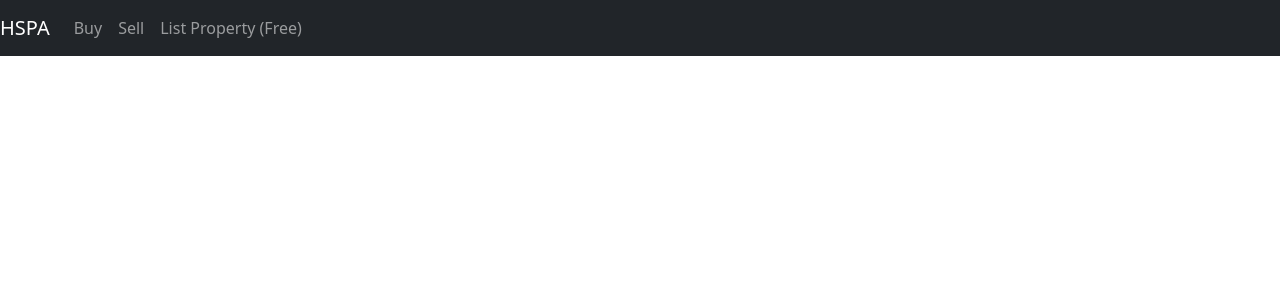
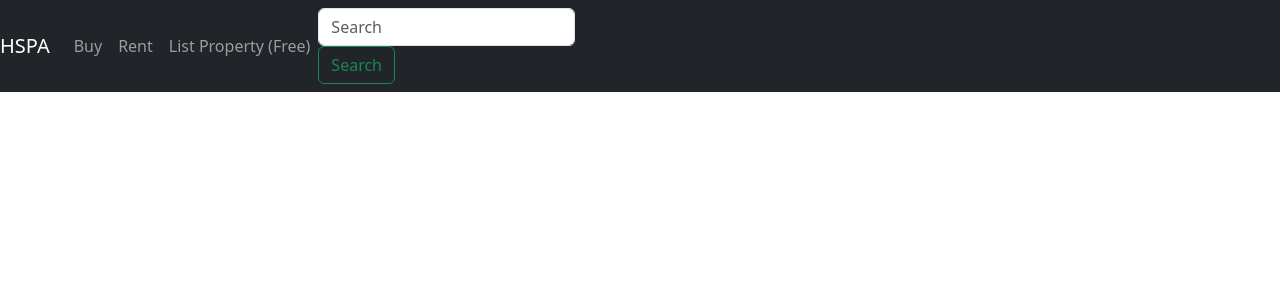
Before and after one commit to abdulmustaan941/HSPA1, an Angular app: page /property-detail/1 in a window 1280 px wide. Before the commit this address led to /. Shown: the top 300 px of the page. Built offline with nearby package versions, Linux system fonts and the light colour scheme.

Commit message:
Added detail page route

```diff
--- a/src/app/nav-bar/nav-bar.component.html
+++ b/src/app/nav-bar/nav-bar.component.html
@@ -3,20 +3,21 @@
   <button class="navbar-toggler" type="button" data-toggle="collapse" data-target="#navbarSupportedContent" aria-controls="navbarSupportedContent" aria-expanded="false" aria-label="Toggle navigation">
     <span class="navbar-toggler-icon"></span>
   </button>
-
   <div class="collapse navbar-collapse" id="navbarSupportedContent">
     <ul class="navbar-nav mr-auto">
-
-      <li class="nav-item active">
-        <a class="nav-link" href="/">Buy <span class="sr-only">(current)</span></a>
+      <li class="nav-item">
+        <a class="nav-link" [routerLinkActiveOptions]="{exact:true}" routerLinkActive="active" routerLink="/">Buy <span class="sr-only">(current)</span></a>
       </li>
-
       <li class="nav-item">
-        <a class="nav-link" href="/">Sell</a>
+        <a class="nav-link"  routerLinkActive="active" routerLink="/rent-property">Rent</a>
       </li>
-
       <li class="nav-item">
-        <a class="nav-link" href="/add-property">List Property (Free)</a>
+        <a class="nav-link" routerLinkActive="active"  routerLink="/add-property">List Property (Free)</a>
       </li>
     </ul>
     <form class="form-inline my-2 my-lg-0">
+      <input class="form-control mr-sm-2" type="search" placeholder="Search" aria-label="Search">
+      <button class="btn btn-outline-success my-2 my-sm-0" type="submit">Search</button>
+    </form>
+  </div>
+</nav>
--- a/src/app/property/add-property/add-property.component.html
+++ b/src/app/property/add-property/add-property.component.html
@@ -1 +1,2 @@
 <p>add-property works!</p>
+<button (click)="onBack()" class="btn btn-primary">Back</button>
--- a/src/app/property/add-property/add-property.component.ts
+++ b/src/app/property/add-property/add-property.component.ts
@@ -1,10 +1,18 @@
 import { Component } from '@angular/core';
-
+import { Router } from '@angular/router';
 @Component({
   selector: 'app-add-property',
   templateUrl: './add-property.component.html',
   styleUrl: './add-property.component.css'
 })
 export class AddPropertyComponent {
+  constructor(private router: Router) { }
 
+  ngOnInit() {
+  }
+
+  onBack()
+  {
+    this.router.navigate(['/']);
+  }
 }
--- a/src/app/property/property-card/property-card.component.html
+++ b/src/app/property/property-card/property-card.component.html
@@ -3,7 +3,7 @@
      <img class="card-img-top"src="assets/Images/house_default.png">
     <ul class="list-inline text-center member-icons">
       <li class="list-inline-item">
-        <button class="btn btn-primary"><i class="fa-solid fa-pen-to-square"></i></button>
+        <button class="btn btn-primary" routerLink="/property-detail/{{property.Id}}"><i class="far fa-edit"></i></button>
       </li>
       <li class="list-inline-item">
         <button class="btn btn-primary"><i class="fa-solid fa-address-book"></i></button>
--- /dev/null
+++ b/src/app/property/property-detail/property-detail.component.html
@@ -0,0 +1,5 @@
+
+<p>
+    property-detail works!
+    Selected property id is {{propertyId}}
+  </p>
--- /dev/null
+++ b/src/app/property/property-detail/property-detail.component.ts
@@ -0,0 +1,16 @@
+import { Component,OnInit } from '@angular/core';
+import { ActivatedRoute } from '@angular/router';
+@Component({
+  selector: 'app-property-detail',
+  templateUrl: './property-detail.component.html',
+  styleUrl: './property-detail.component.css'
+})
+export class PropertyDetailComponent implements OnInit {
+  public propertyId?: number;
+    constructor(private route: ActivatedRoute) { }
+
+    ngOnInit() {
+      this.propertyId = this.route.snapshot.params['id'];
+    }
+
+  }
--- a/src/app/property/property-list/property-list.component.ts
+++ b/src/app/property/property-list/property-list.component.ts
@@ -15,11 +15,8 @@
   ngOnInit(): void {
     this.housingService.getAllProperties().subscribe(
         data => {
-        this.properties!= data;
+        this.properties= data;
         console.log(data);
-      }, error => {
-        console.log('httperror:');
-        console.log(error);
       }
     );
   }
```
Also changed, not shown: src/app/app.module.ts (+7 -2 lines), src/app/property/property-detail/property-detail.component.css (added), 1 other file (tests, documents, lock files or other folders).
